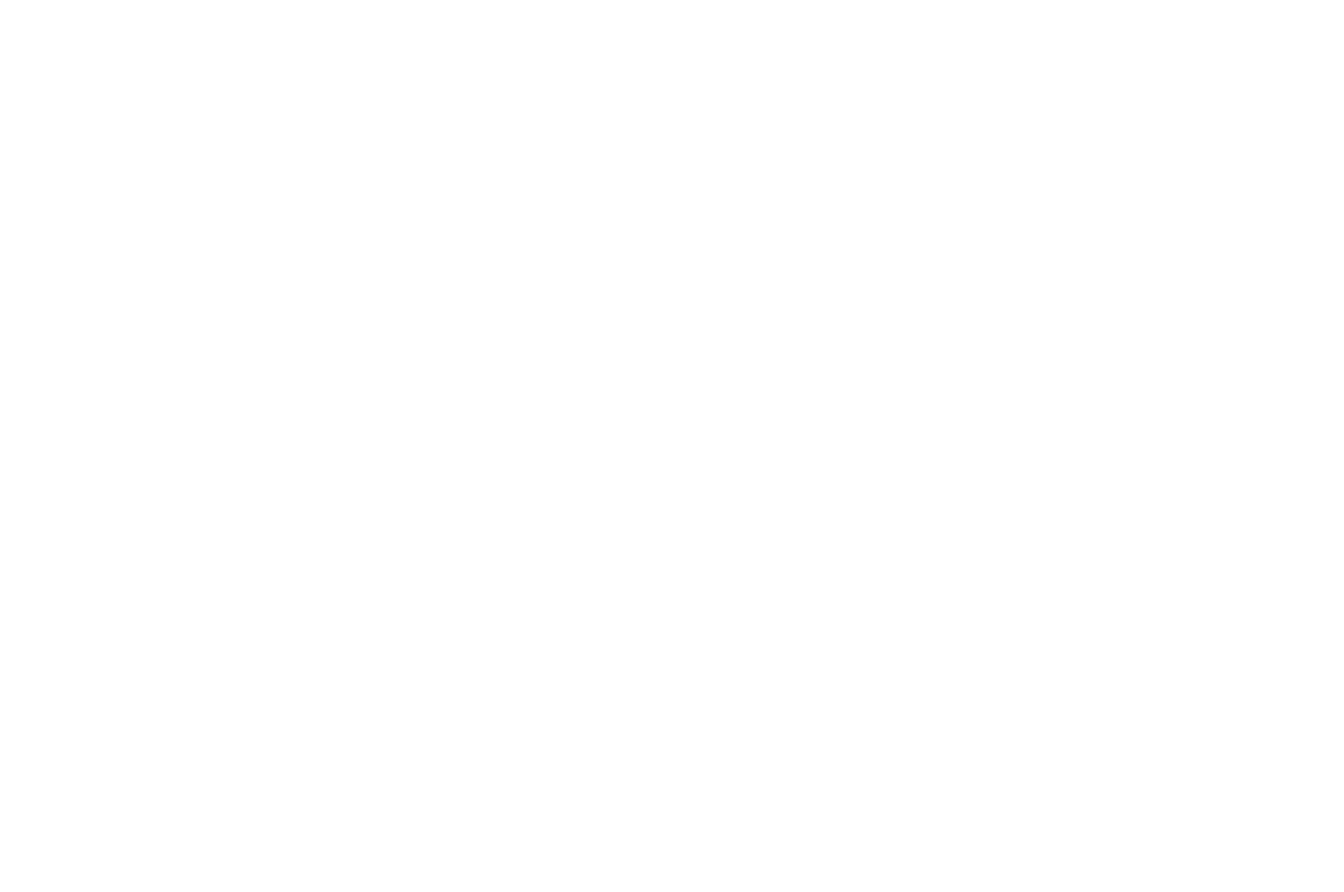
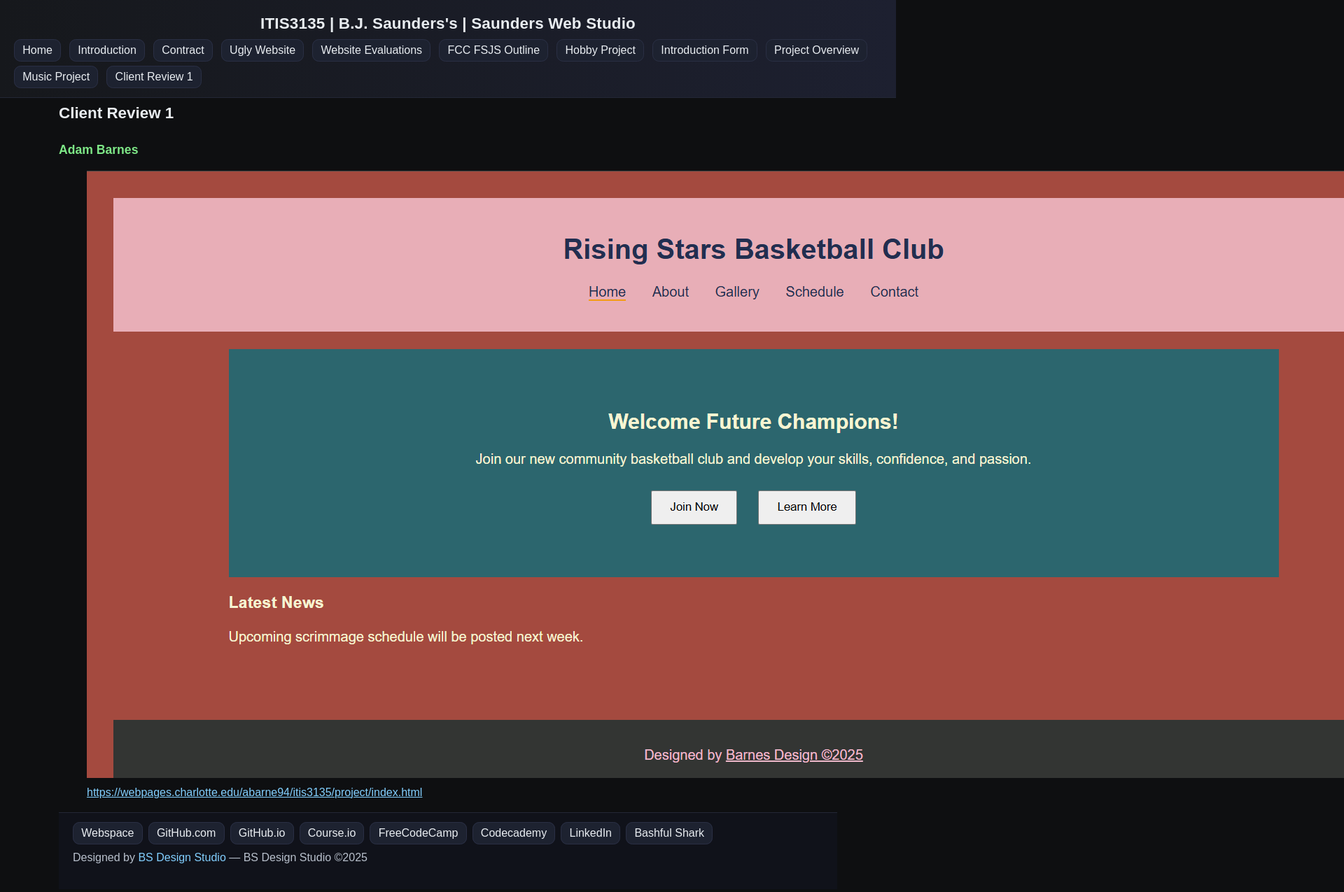
Before and after one commit to bsaund12/itis3135, a plain HTML site: page review1.html in a window 1280 px wide. Shown: the top 1275 px of the page at 70% size, 1920 px wide, since content can reach past the window. Before the commit the page ends 800 px from the top, so only its background shows below. Drawn offline with Linux system fonts and the light colour scheme; a script that the page names is missing.

Commit message:
making updates

```diff
--- a/review1.html
+++ b/review1.html
@@ -3,9 +3,29 @@
 <head>
     <meta charset="UTF-8">
     <meta name="viewport" content="width=device-width, initial-scale=1.0">
-    <title>Document</title>
+    <title>Peer Review 1</title>
+    <link rel="stylesheet" href="styles/default.css" />
+    <script src="https://lint.page/kit/4d0fe3.js" crossorigin="anonymous"></script>
 </head>
 <body>
+    <header>
+        <div data-include="components/header.html"></div>
+    </header>
 
+    <main>
+        <h2>Client Review 1</h2>
+        <h3>Adam Barnes</h3>
+       <figure>
+        <img src="images/adamb.png" alt="Adam Barnes">
+        <figcaption><a href="https://webpages.charlotte.edu/abarne94/itis3135/project/index.html">https://webpages.charlotte.edu/abarne94/itis3135/project/index.html</a></figcaption>
+       </figure>
+
+       <ul>
+
+       </ul>
+
+    <footer>
+        <div data-include="components/footer.html"></div>
+        <script src ="scripts/HTMLInclude.min.js"></script>
 </body>
 </html>
```
Also changed, not shown: images/adamb.png (added).
